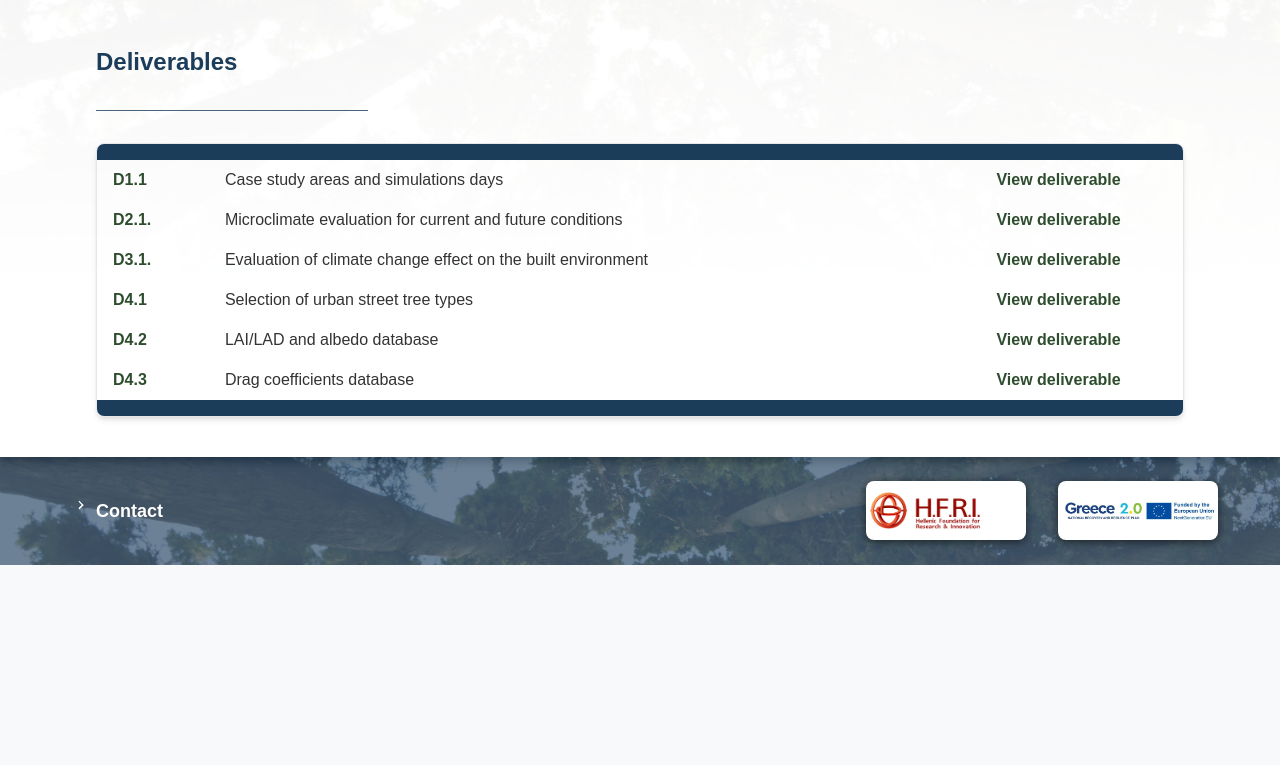
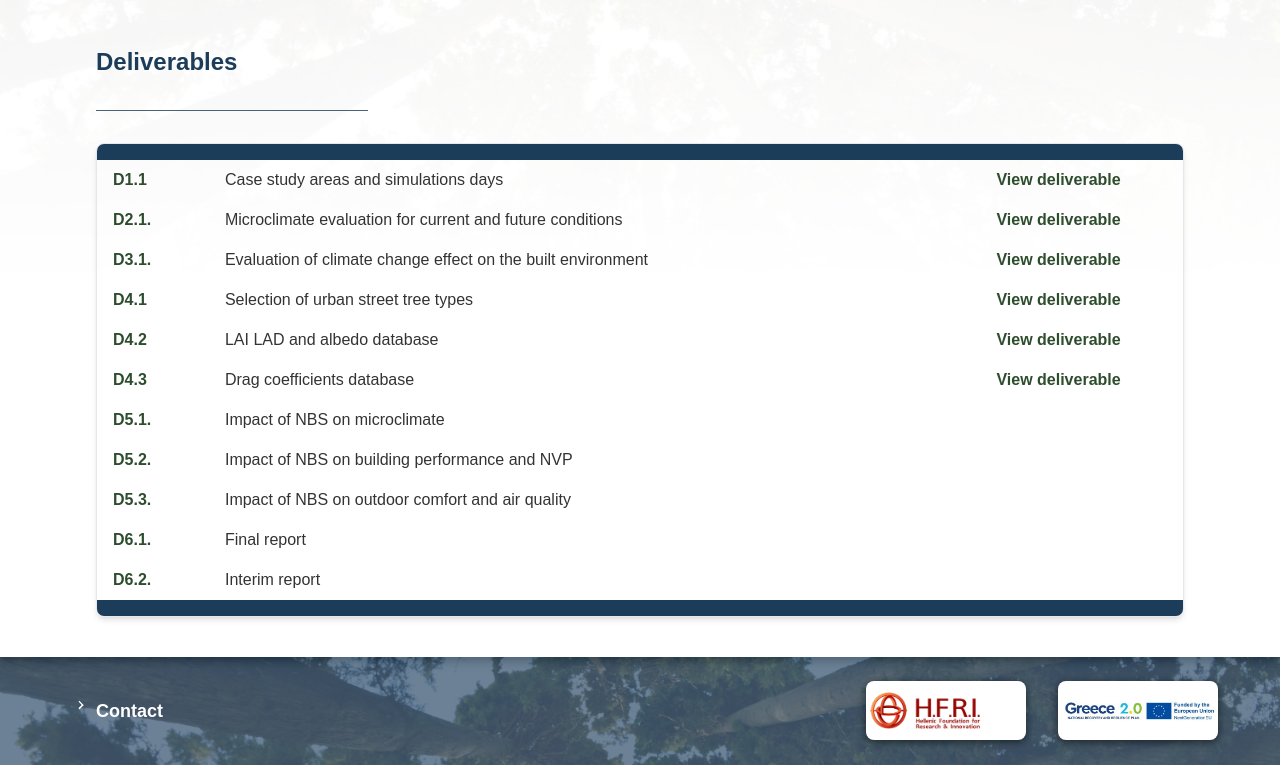
Before and after one commit to Papioani/the_re.nature_cities_project, a Next.js app: page /deliverables in a window 1280 px wide. Shown: the part 521-1286 px from the top of the page. Before the commit the page ends 1086 px from the top, so only its background shows below. Built offline with nearby package versions, Linux system fonts and the light colour scheme; no server answers.

Commit message:
add empty deliverables

```diff
--- a/src/app/deliverables/page.tsx
+++ b/src/app/deliverables/page.tsx
@@ -17,7 +17,7 @@ interface HardcodedDeliverable {
 interface CloudDeliverable {
   id: string;
   title: string;
-  fileName: string | undefined;
+  fileName?: string | undefined;
 }
 
 type Deliverable = HardcodedDeliverable | CloudDeliverable;
@@ -68,57 +68,93 @@ const DeliverablesPage: FC = () => {
       link: "https://zenodo.org/records/14442184",
     },
   ];
-  const deliverablesOrder = ["D1.1", "D2.1.", "D3.1.", "D4.1", "D4.2", "D4.3"];
+  const deliverablesOrder = [
+    "D1.1",
+    "D2.1.",
+    "D3.1.",
+    "D4.1",
+    "D4.2",
+    "D4.3",
+    "D5.1.",
+    "D5.2.",
+    "D5.3.",
+    "D6.1.",
+    "D6.2.",
+  ];
 
   const getDeliverableData = (id: string): Deliverable | null => {
     if (id === "D1.1" || id === "D4.3") {
       return hardcodedRows.find((row) => row.id === id) || null;
     }
 
-    if (id === "D2.1.") {
+    const cloudDeliverables = [
+      {
+        id: "D2.1.",
+        fileName:
+          "Microclimate_evaluation_for_current_and_future_conditions.pdf",
+      },
+      {
+        id: "D3.1.",
+        fileName:
+          "Evaluation_of_climate_change_effect_on_the_built_environment.pdf",
+      },
+      { id: "D4.1", fileName: "Selection_of_urban_street_tree_types.pdf" },
+      { id: "D4.2", fileName: "LAI_LAD_and_albedo_database.pdf" },
+    ];
+
+    const cloudDeliverable = cloudDeliverables.find((d) => d.id === id);
+    if (cloudDeliverable) {
       return {
-        id: "D2.1.",
-        title: "Microclimate evaluation for current and future conditions",
+        id: cloudDeliverable.id,
+        title: cloudDeliverable.fileName.replace(".pdf", "").replace(/_/g, " "),
         fileName: deliverableUrls.find(
-          (file) =>
-            file.name ===
-            "Microclimate_evaluation_for_current_and_future_conditions.pdf"
+          (file) => file.name === cloudDeliverable.fileName
         )?.name,
       };
     }
-
-    if (id === "D3.1.") {
-      return {
-        id: "D3.1.",
-        title: "Evaluation of climate change effect on the built environment",
-        fileName: deliverableUrls.find(
-          (file) =>
-            file.name ===
-            "Evaluation_of_climate_change_effect_on_the_built_environment.pdf"
-        )?.name,
-      };
-    }
-
-    if (id === "D4.1") {
-      return {
-        id: "D4.1",
-        title: "Selection of urban street tree types",
-        fileName: deliverableUrls.find(
-          (file) => file.name === "Selection_of_urban_street_tree_types.pdf"
-        )?.name,
-      };
-    }
-    if (id === "D4.2") {
-      return {
-        id: "D4.2",
-        title: "LAI/LAD and albedo database",
-        fileName: deliverableUrls.find(
-          (file) => file.name === "LAI_LAD_and_albedo_database.pdf"
-        )?.name,
-      };
+    // Handle new deliverables without links or files
+    if (["D5.1.", "D5.2.", "D5.3.", "D6.1.", "D6.2."].includes(id)) {
+      let title = "";
+      switch (id) {
+        case "D5.1.":
+          title = "Impact of NBS on microclimate";
+          break;
+        case "D5.2.":
+          title = "Impact of NBS on building performance and NVP";
+          break;
+        case "D5.3.":
+          title = "Impact of NBS on outdoor comfort and air quality";
+          break;
+        case "D6.1.":
+          title = "Final report";
+          break;
+        case "D6.2.":
+          title = "Interim report";
+          break;
+        default:
+          break;
+      }
+      return { id, title };
     }
 
     return null;
+  };
+
+  const handleViewDeliverable = (deliverable: CloudDeliverable) => {
+    const isMobile = window.innerWidth <= 768;
+    const fileUrl = deliverableUrls.find(
+      (file) => file.name === deliverable.fileName
+    )?.url;
+
+    if (fileUrl) {
+      if (isMobile) {
+        window.open(fileUrl, "_blank");
+      } else {
+        openModal(deliverable.fileName ?? "");
+      }
+    } else {
+      console.error("URL not found for deliverable:", deliverable.id);
+    }
   };
   return (
     <section
@@ -150,42 +186,17 @@ const DeliverablesPage: FC = () => {
                   </td>
                   <td className="px-4 py-2 ">{deliverable.title}</td>
                   <td className={`px-4 py-2 ${styles.deliverableLink}`}>
-                    {"link" in deliverable ? (
+                    {["D5.1.", "D5.2.", "D5.3.", "D6.1.", "D6.2."].includes(
+                      deliverable.id
+                    ) ? (
+                      "" // Render nothing for these deliverables
+                    ) : "link" in deliverable ? (
                       <Link href={deliverable.link} target="_blank">
                         View deliverable
                       </Link>
                     ) : (
                       <button
-                        onClick={() => {
-                          const isMobile = window.innerWidth <= 768;
-                          if (deliverable.fileName) {
-                            console.log(
-                              "deliverable.fileName:",
-                              deliverable.fileName
-                            );
-                            // Conditional check
-                            if (isMobile) {
-                              const fileUrl = deliverableUrls.find(
-                                (file) => file.name === deliverable.fileName
-                              )?.url;
-                              if (fileUrl) {
-                                window.open(fileUrl, "_blank");
-                              } else {
-                                console.error(
-                                  "URL not found for deliverable:",
-                                  deliverable.id
-                                );
-                              }
-                            } else {
-                              openModal(deliverable.fileName);
-                            }
-                          } else {
-                            console.error(
-                              "URL is undefined for deliverable:",
-                              deliverable.id
-                            );
-                          }
-                        }}
+                        onClick={() => handleViewDeliverable(deliverable)}
                       >
                         View deliverable
                       </button>
```
Also changed, not shown: 1 other file (tests, documents, lock files or other folders).
